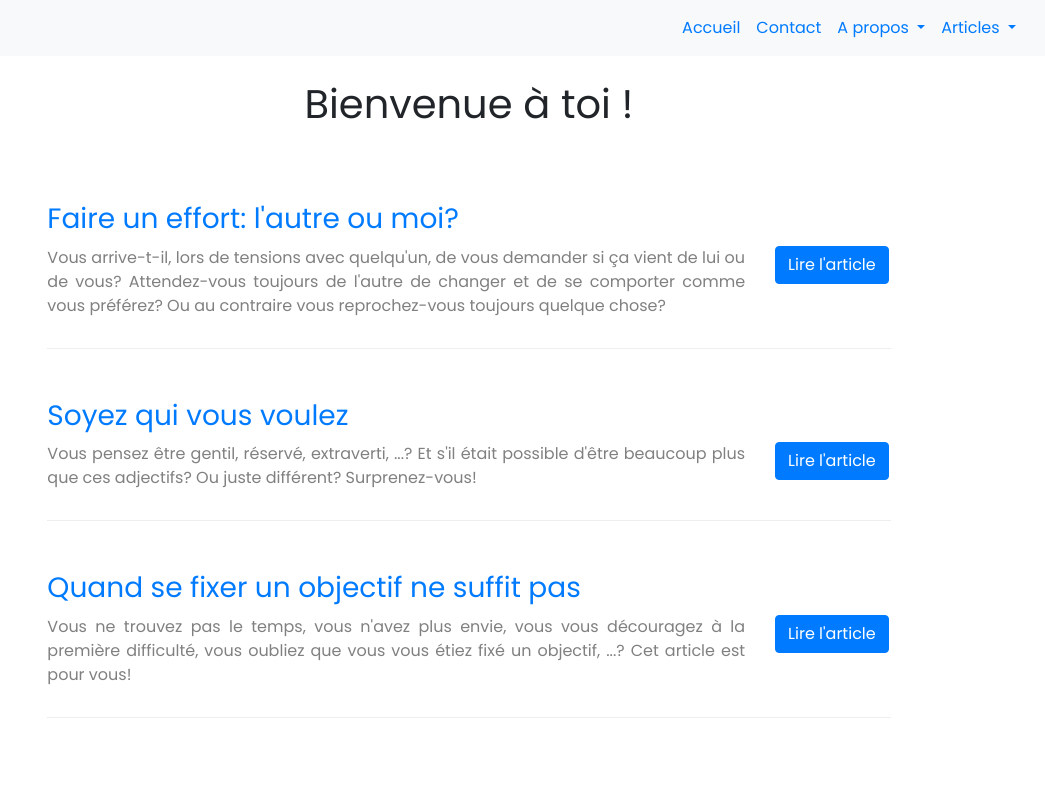
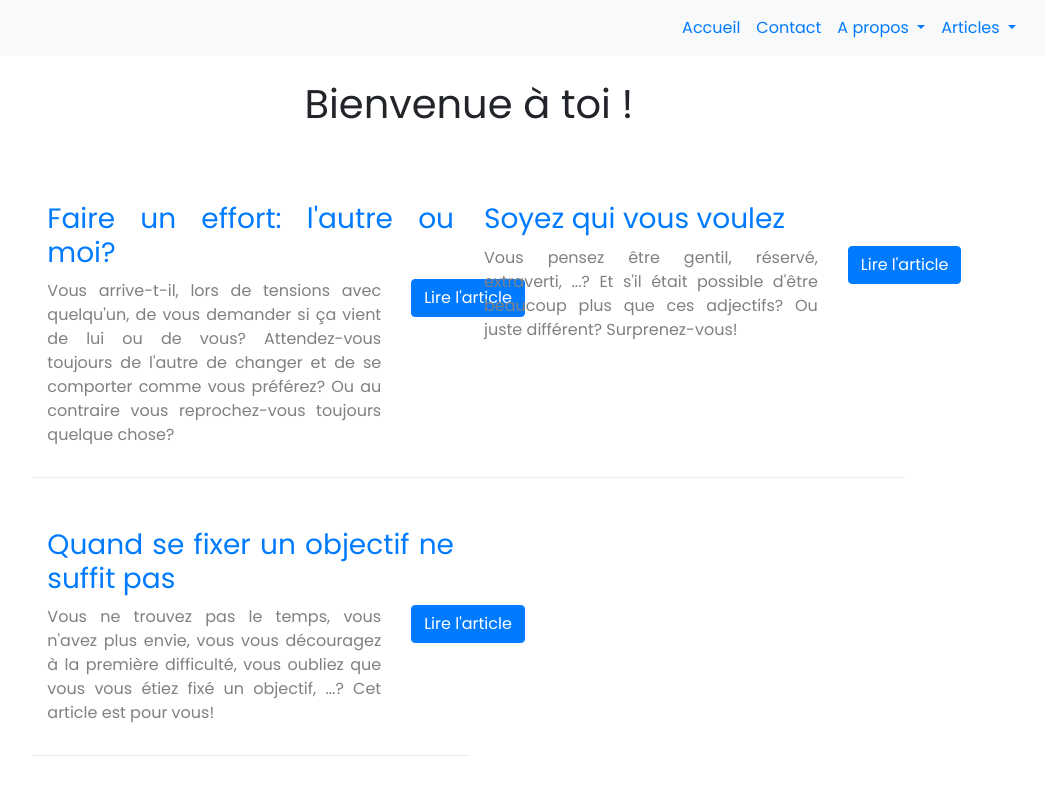
Before and after one commit to OrgaEvolutions/Nathoup.github.io, a Jekyll site: the page built from index.html, in a window 1280 px wide. Shown: the top 795 px of the page, without its empty margins (171-1216 px from the left). Built offline with Jekyll 4.4.1, drawn with Linux system fonts in a browser that asks for light colours; nearby versions of some CDN libraries; some web fonts are replaced.

Commit message:
Update index.html

```diff
--- a/index.html
+++ b/index.html
@@ -7,8 +7,9 @@ title: Nathoup's blog
 
 <div class="row">
 	<div class="col-md-8 mx-auto">
+		<div class="row">
 			{% for article in site.pages %}{% if article.layout=="article" %}
-			<div style="border-bottom: 1px solid #eee;padding-bottom: 30px;padding-top: 30px;">
+				<div class="col-md-6" style="border-bottom: 1px solid #eee;padding-bottom: 30px;padding-top: 30px;">
 
 						<div class="row">
 							<a href="{{ article.url }}">
@@ -38,3 +39,4 @@ title: Nathoup's blog
 			{% endif %}{% endfor %}
 		</div>
 	</div>
+</div>
```
Lines whose indentation alone changed are shown as unchanged.
